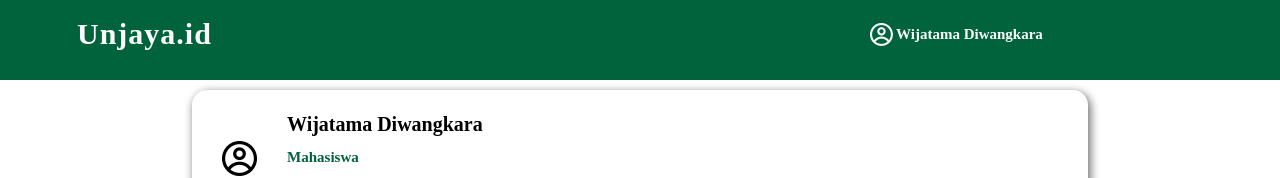
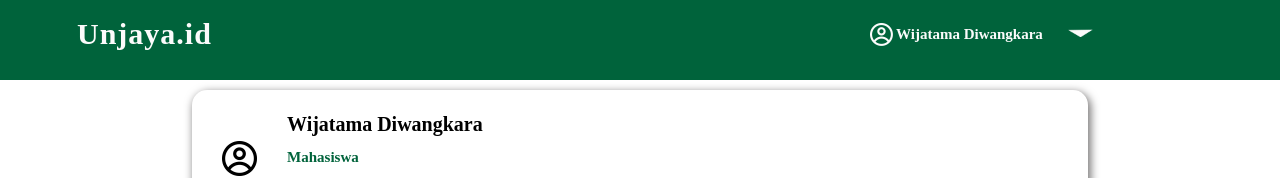
Before and after one commit to SokKanaTorajd/fe-unjaya-short-url, a Next.js app: page /setting in a window 1280 px wide. Shown: the top 178 px of the page. Built offline with nearby package versions, Linux system fonts and the light colour scheme.

Commit message:
up lagi dan lagi

```diff
--- a/styles/userbin.css
+++ b/styles/userbin.css
@@ -1,6 +1,8 @@
 .poly {
-  position: fixed;
-  display: inline-block;
+  position: absolute;
+  left: 83%;
+  margin-top: 23px;
+  cursor: pointer;
 }
 .buttonpol {
   background-color: transparent;
```
